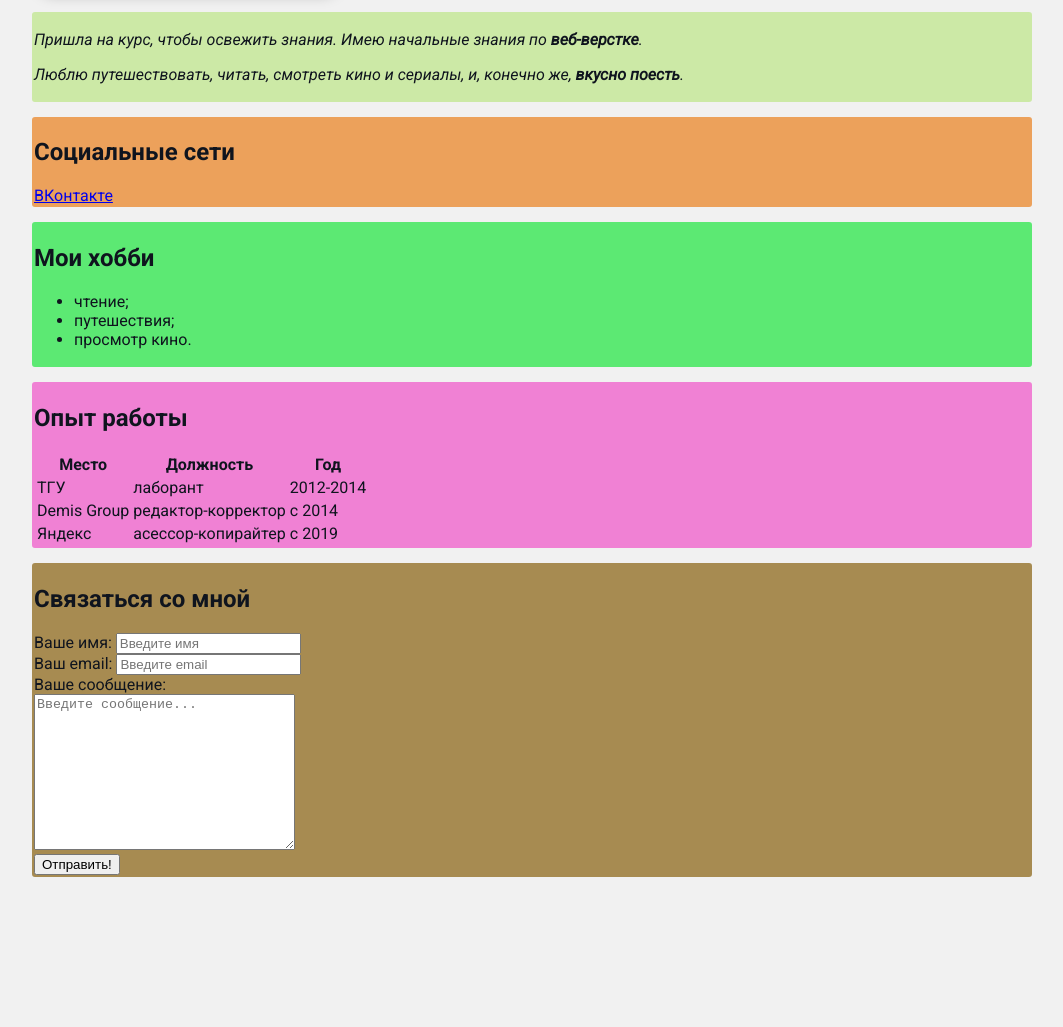
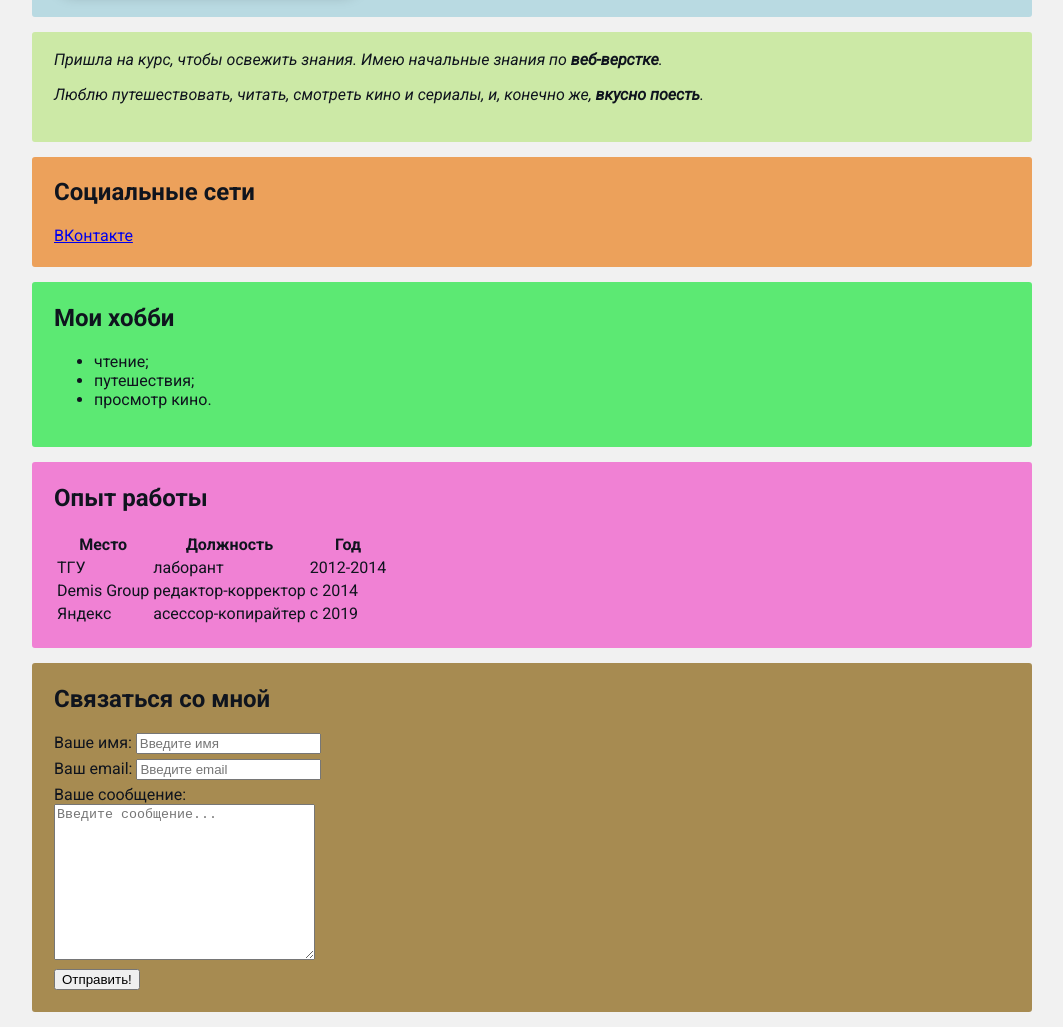
Before and after one commit to HomRed2100/rezume, a plain HTML site: page index.html in a window 1280 px wide. Shown: the part 465-1492 px from the top of the page, without its empty margins (108-1171 px from the left). Before the commit the page ends 1357 px from the top, so only its background shows below. Drawn offline with Linux system fonts and the light colour scheme.

Commit message:
отступы в форме

```diff
--- a/css/style.css
+++ b/css/style.css
@@ -25,12 +25,16 @@ body {
     border-radius: 3px;
     background-color: #b9dae2;
     margin-bottom: 15px;
+    padding-left: 20px;
+    padding-bottom: 20px;
 }
 .card-2 {
     border: 2px solid #cce9a6;
     border-radius: 3px;
     background-color: #cce9a6;
     margin-bottom: 15px;
+    padding-left: 20px;
+    padding-bottom: 20px;
 
 }
 .card-3 {
@@ -38,6 +42,8 @@ body {
     border-radius: 3px;
     background-color: #eca15b;
     margin-bottom: 15px;
+    padding-left: 20px;
+    padding-bottom: 20px;
 
 }
 .card-4 {
@@ -45,6 +51,8 @@ body {
     border-radius: 3px;
     background-color: #5ce973;
     margin-bottom: 15px;
+    padding-left: 20px;
+    padding-bottom: 20px;
 
 }
 .card-5 {
@@ -52,6 +60,8 @@ body {
     border-radius: 3px;
     background-color: #f081d4;
     margin-bottom: 15px;
+    padding-left: 20px;
+    padding-bottom: 20px;
 
 }
 .card-6 {
@@ -59,5 +69,9 @@ body {
     border-radius: 3px;
     background-color: #a78b51;
     margin-bottom: 15px;
-
+    padding-left: 20px;
+    padding-bottom: 20px;
 }
+.form-space {
+    margin-bottom: 5px;
+}
--- a/index.html
+++ b/index.html
@@ -66,15 +66,15 @@
     <div class="card-6">
         <h2>Связаться со мной</h2>
         <form action="#" method="get">
-            <div>
+            <div class="form-space">
                 <label for="name">Ваше имя:</label>
                 <input type="text" id="name" placeholder="Введите имя">
             </div>
-            <div>
+            <div class="form-space">
                 <label for="email">Ваш email:</label>
                 <input type="email" id="email" placeholder="Введите email">
             </div>
-            <div>
+            <div class="form-space">
                 <label for="message">Ваше сообщение:</label>
                 <br>
                 <textarea name="message" id="message" cols="30" rows="10" placeholder="Введите сообщение..."></textarea>
```
